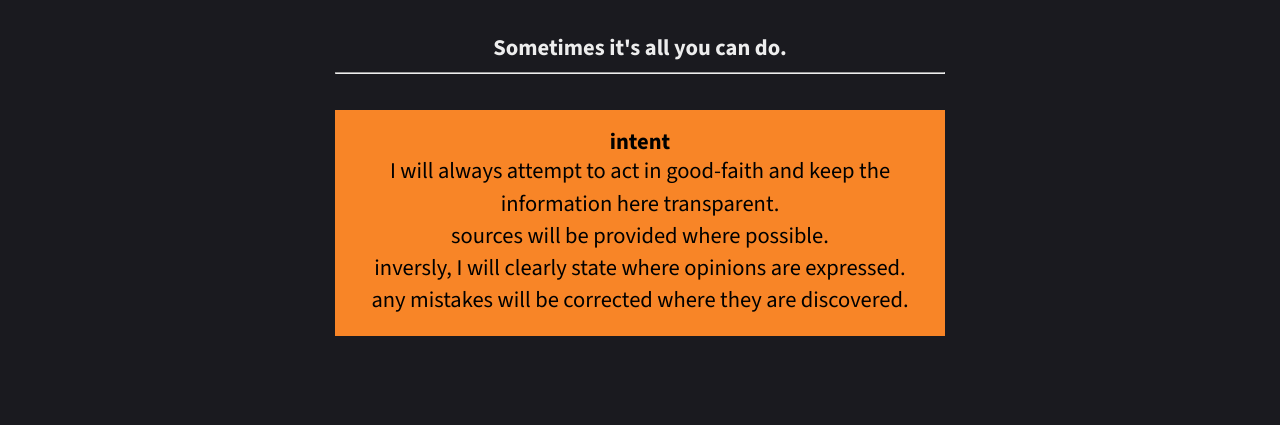
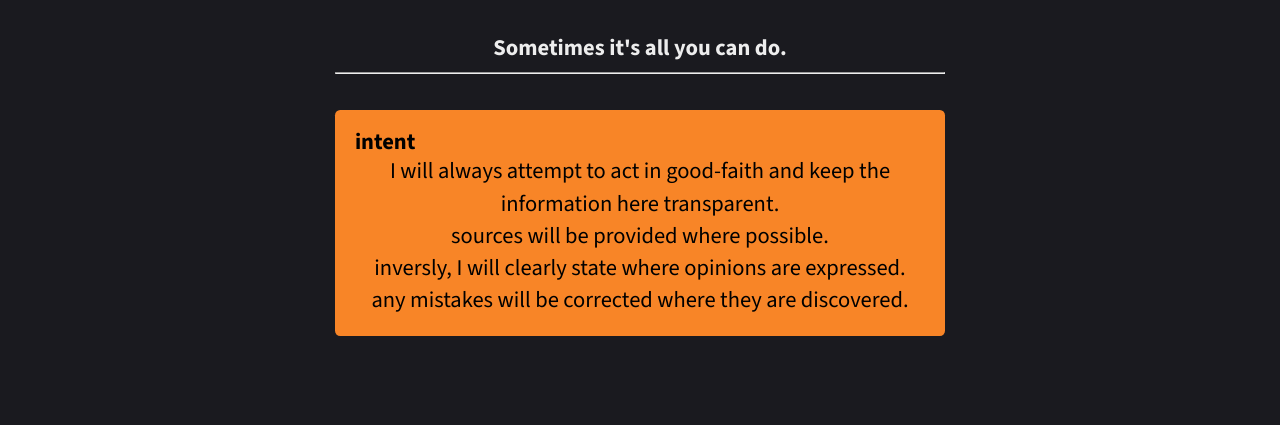
Before and after one commit to ZOOCHOSIS-BLOG/ZOOCHOSIS-BLOG.github.io, a Jekyll site: the page built from about.html, in a window 1280 px wide. Shown: the part 954-1379 px from the top of the page. Built offline with Jekyll 4.4.1, drawn with Linux system fonts in a browser that asks for light colours.

Commit message:
alert moved to main.css and edited

```diff
--- a/about.html
+++ b/about.html
@@ -21,13 +21,6 @@ title: Phoebe Jennings-Gartside
 
     .post-content {
         text-align: center;
-    }
-
-    .alert {
-        padding: 20px;
-        background-color: #f88527;
-        color: black;
-        margin-bottom: 15px;
     }
 
     .left-aligned {
--- a/assets/css/main.css
+++ b/assets/css/main.css
@@ -224,6 +224,16 @@ main {
 
 /* /post */
 
+/* speacial and extra */
+    .alert {
+        padding: 20px;
+        background-color: #f88527;
+        color: black;
+        text-align: left;
+        margin-bottom: 15px;
+        border-radius: 0.28571429rem
+    }
+
 
 
 
```
